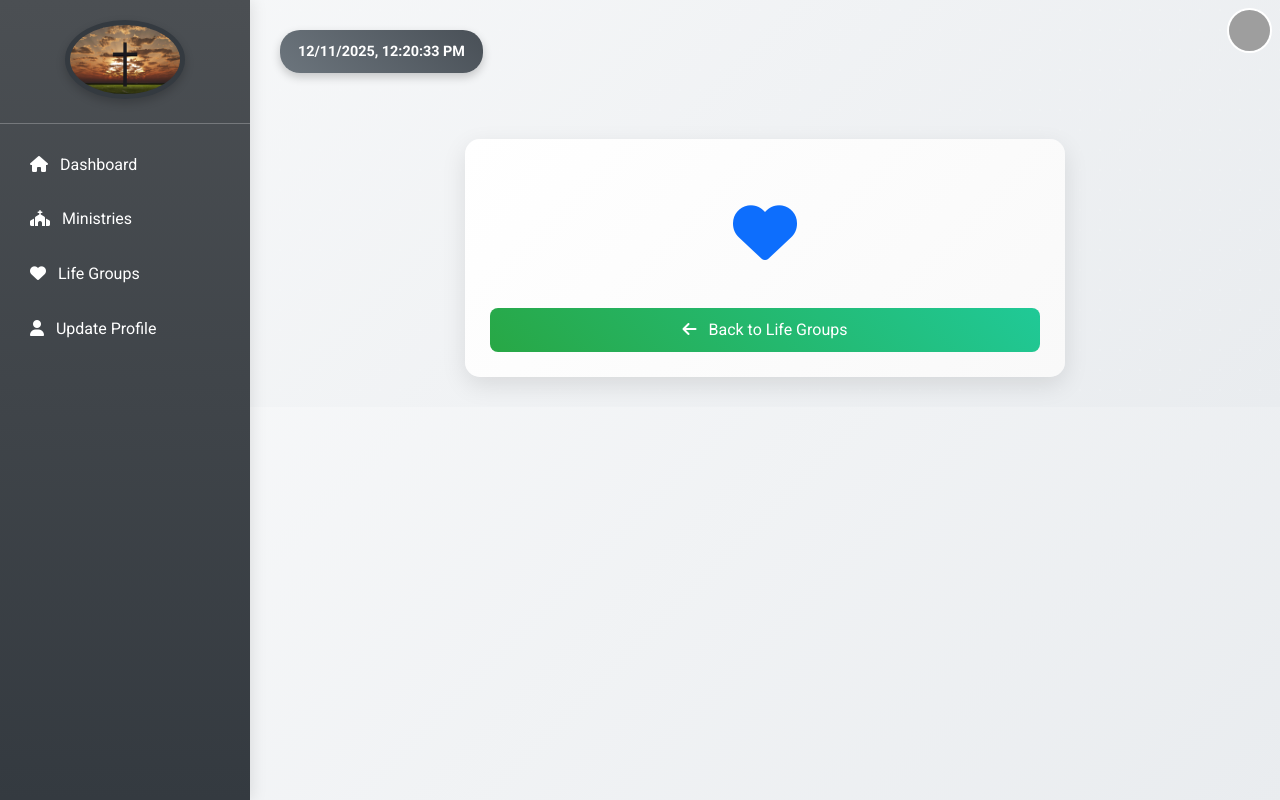
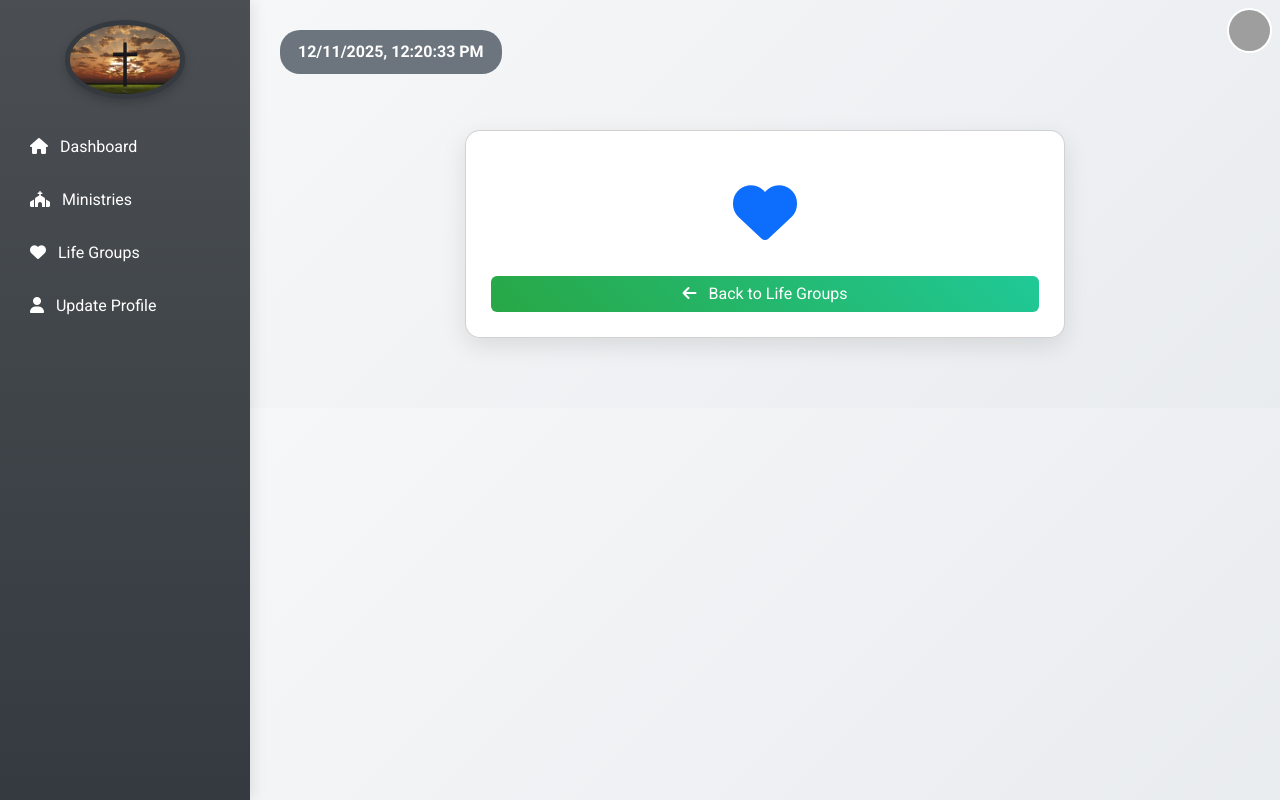
Before and after one commit to Zoraller/Church-Management, a Flask app: template templates/user_view_lifegroup.html in a window 1280 px wide. Run offline with Flask 3, Linux system fonts and the light colour scheme; the template is opened without the code that fills it, so the values that code supplies are empty; grey boxes are pictures that could not be loaded.

Commit message:
Update user_view_lifegroup.html

```diff
--- a/templates/user_view_lifegroup.html
+++ b/templates/user_view_lifegroup.html
@@ -5,17 +5,19 @@
     <meta name="viewport" content="width=device-width, initial-scale=1.0">
     <meta name="description" content="View details about {{ lifegroup.lifegroup_name }}.">
     <title>{{ lifegroup.lifegroup_name }}</title>
+
+    <!-- Bootstrap + Icons + Fonts -->
     <link href="https://cdn.jsdelivr.net/npm/bootstrap@5.3.3/dist/css/bootstrap.min.css" rel="stylesheet">
     <link rel="stylesheet" href="https://cdnjs.cloudflare.com/ajax/libs/font-awesome/6.4.0/css/all.min.css">
     <link href="https://fonts.googleapis.com/css2?family=Roboto:wght@300;400;500;700&display=swap" rel="stylesheet">
-    <link rel="icon" href="{{ url_for('static', filename='images/favicon.ico') }}" type="image/x-icon"> <!-- Add a favicon if available -->
+
     <style>
         body {
             background: linear-gradient(135deg, #f8f9fa 0%, #e9ecef 100%);
             font-family: 'Roboto', sans-serif;
-            color: #333;
-            line-height: 1.6;
         }
+
+        /* ================= SIDEBAR ================= */
         .sidebar {
             height: 100vh;
             background: linear-gradient(180deg, #4b4f53 0%, #343a40 100%);
@@ -24,215 +26,197 @@
             width: 250px;
             padding-top: 20px;
             box-shadow: 2px 0 15px rgba(0,0,0,0.1);
-            z-index: 1000;
+            z-index: 1050;
+            transition: transform 0.3s ease;
         }
+
         .sidebar a {
+            padding: 12px 20px;
+            margin: 5px 10px;
+            border-radius: 8px;
+            display: block;
             color: white;
-            display: block;
-            padding: 12px 20px;
             text-decoration: none;
             transition: all 0.3s ease;
-            border-radius: 8px;
-            margin: 5px 10px;
         }
-        .sidebar a:hover {
-            background: rgba(255,255,255,0.2);
-            transform: translateX(5px);
-        }
+        .sidebar a:hover { background: rgba(255,255,255,0.2); transform: translateX(5px); }
+
         .sidebar-logo {
-            max-width: 120px;
+            width: 120px;
             border-radius: 50%;
             padding: 5px;
             background: #343a40;
             box-shadow: 0 4px 10px rgba(0,0,0,0.2);
         }
+
+        /* ================= MAIN CONTENT ================= */
         .main-content {
             margin-left: 250px;
             padding: 30px;
-            background-image: radial-gradient(circle, rgba(255,255,255,0.1) 1px, transparent 1px);
-            background-size: 20px 20px;
         }
+
         .time-card {
             display: inline-block;
             padding: 10px 18px;
-            font-size: 0.9rem;
+            background: #6c757d;
+            color: white;
+            border-radius: 20px;
             font-weight: 600;
-            color: #ffffff;
-            background: linear-gradient(45deg, #6c757d, #495057);
-            border-radius: 20px;
-            box-shadow: 0 4px 10px rgba(0,0,0,0.2);
         }
+
         .card {
-            border: none;
             border-radius: 15px;
+            padding: 25px;
             box-shadow: 0 8px 25px rgba(0,0,0,0.1);
-            background: linear-gradient(135deg, #ffffff 0%, #f9f9f9 100%);
-            padding: 25px;
-            transition: transform 0.3s ease;
-            margin-top: 50px;
+            background: #fff;
             max-width: 600px;
-            margin-left: auto;
-            margin-right: auto;
+            margin: 40px auto;
         }
-        .card:hover {
-            transform: translateY(-5px);
-        }
+
         .card img {
             border-radius: 10px;
             max-height: 300px;
+            width: 100%;
             object-fit: cover;
-            width: 100%;
             margin-bottom: 20px;
-            box-shadow: 0 4px 10px rgba(0,0,0,0.1);
         }
+
         .btn-secondary {
             background: linear-gradient(45deg, #28a745, #20c997);
             border: none;
-            color: white;
-            transition: all 0.3s ease;
-            padding: 10px 20px;
-            border-radius: 8px;
         }
-        .btn-secondary:hover {
-            background: linear-gradient(45deg, #20c997, #17a2b8);
-            transform: translateY(-2px);
-            box-shadow: 0 4px 10px rgba(0,0,0,0.2);
+
+        /* ================= MOBILE ================= */
+        .hamburger {
+            display: none;
+            font-size: 1.7rem;
+            cursor: pointer;
+            color: #343a40;
         }
-        h4 {
-            color: #4b4f53;
-            font-weight: 700;
-            margin-bottom: 20px;
+
+        @media (max-width: 768px) {
+            .hamburger { display: inline-block; }
+
+            .sidebar {
+                transform: translateX(-100%);
+                position: fixed;
+                top: 0;
+                left: 0;
             }
-        p {
-            font-size: 1.1rem;
-            color: #555;
-        }
-        .profile-icon {
-            width: 45px;
-            height: 45px;
-            border-radius: 50%;
-            cursor: pointer;
-            transition: transform 0.3s ease;
-            border: 2px solid #ffffff;
-        }
-        .profile-icon:hover {
-            transform: scale(1.1);
-        }
-        @media (max-width: 768px) {
-            .sidebar {
-                width: 100%;
-                height: auto;
-                position: relative;
-            }
+            .sidebar.show { transform: translateX(0); }
+
             .main-content {
                 margin-left: 0;
             }
-            .card {
-                padding: 20px;
-                margin-top: 30px;
         }
-            .card img {
-                max-height: 200px;
+
+        /* BACKDROP */
+        .backdrop {
+            position: fixed;
+            top: 0; left: 0;
+            width: 100%; height: 100%;
+            background: rgba(0,0,0,0.5);
+            z-index: 1040;
+            opacity: 0;
+            visibility: hidden;
+            transition: 0.3s ease;
         }
-        }
-        .hamburger {
-    display: none;
-    cursor: pointer;
-    font-size: 1.5rem;
-}
-@media (max-width:768px) {
-    .hamburger { display: inline-block; }
-    .sidebar { transform: translateX(-100%); position: fixed; top:0; left:0; height:100vh; z-index:1050; }
-    .sidebar.show { transform: translateX(0); }
-    .main-content { margin-left:0; }
-}
-/* Backdrop */
-.backdrop {
-    position: fixed; top:0; left:0; width:100%; height:100%;
-    background: rgba(0,0,0,0.5); z-index:1040;
-    opacity:0; visibility:hidden; transition:0.3s;
-}
-.backdrop.show { opacity:1; visibility:visible; }
+        .backdrop.show { opacity: 1; visibility: visible; }
     </style>
 </head>
+
 <body>
 
+<!-- Backdrop -->
 <div class="backdrop" id="backdrop"></div>
 
-<!-- Mobile Hamburger -->
+<!-- MOBILE HAMBURGER -->
 <div class="d-md-none p-3">
-    <span class="hamburger" id="hamburger"><i class="fa-solid fa-bars fa-lg"></i></span>
+    <span class="hamburger" id="hamburger"><i class="fa-solid fa-bars"></i></span>
 </div>
 
-    <div class="sidebar">
+<!-- ================= SIDEBAR ================= -->
+<div class="sidebar" id="sidebar">
     <div class="text-center mb-4">
-            <img src="{{ url_for('static', filename='images/cross-background.jpg') }}" class="sidebar-logo" alt="Church Logo">
+        <img src="{{ url_for('static', filename='images/cross-background.jpg') }}" class="sidebar-logo">
     </div>
-        <hr>
+
     <a href="{{ url_for('user_dashboard') }}"><i class="fa-solid fa-house me-2"></i> Dashboard</a>
     <a href="{{ url_for('all_ministries') }}"><i class="fa-solid fa-church me-2"></i> Ministries</a>
     <a href="{{ url_for('all_lifegroups') }}"><i class="fa-solid fa-heart me-2"></i> Life Groups</a>
     <a href="{{ url_for('update_profile') }}"><i class="fa-solid fa-user me-2"></i> Update Profile</a>
 </div>
 
+<!-- ================= MAIN CONTENT ================= -->
 <div class="main-content">
     <div id="datetime" class="time-card mb-3"></div>
+
     <div class="card">
-            <h4>{{ lifegroup.lifegroup_name }}</h4>
-            <p>{{ lifegroup.description }}</p>
+        <h4 class="text-center">{{ lifegroup.lifegroup_name }}</h4>
+        <p class="text-center">{{ lifegroup.description }}</p>
+
         {% if lifegroup.picture %}
-                <img src="{{ url_for('uploaded_file', filename=lifegroup.picture) }}" class="img-fluid" alt="Life Group Picture" onerror="this.src='{{ url_for('static', filename='images/default-lifegroup.png') }}'">
+            <img src="{{ url_for('uploaded_file', filename=lifegroup.picture) }}"
+                 onerror="this.src='{{ url_for('static', filename='images/default-lifegroup.png') }}'">
         {% else %}
-                <i class="fa-solid fa-heart fa-4x text-primary" style="display: block; text-align: center; margin-bottom: 20px;"></i>
+            <i class="fa-solid fa-heart fa-4x text-primary d-block text-center mb-3"></i>
         {% endif %}
-            <a href="{{ url_for('all_lifegroups') }}" class="btn btn-secondary mt-4">
+
+        <a href="{{ url_for('all_lifegroups') }}" class="btn btn-secondary w-100 mt-3">
             <i class="fa-solid fa-arrow-left me-2"></i> Back to Life Groups
         </a>
     </div>
 </div>
 
-  <!-- Profile Dropdown -->
-<div class="dropdown position-fixed top-0 end-0 p-2" style="z-index: 1050;">
-    <a class="d-block" href="#" role="button" id="profileDropdown" data-bs-toggle="dropdown" aria-expanded="false">
-        <img src="{{ url_for('uploaded_file', filename=profile_pic) }}" class="profile-icon" onerror="this.src='{{ url_for('static', filename='images/default-profile.png') }}'">
+<!-- PROFILE DROPDOWN -->
+<div class="dropdown position-fixed top-0 end-0 p-2" style="z-index: 1500;">
+    <a href="#" id="profileDropdown" data-bs-toggle="dropdown">
+        <img src="{{ url_for('uploaded_file', filename=profile_pic) }}"
+             class="profile-icon"
+             style="width:45px;height:45px;border-radius:50%;border:2px solid #fff;"
+             onerror="this.src='{{ url_for('static', filename='images/default-profile.png') }}'">
     </a>
-    <ul class="dropdown-menu dropdown-menu-end shadow-sm" aria-labelledby="profileDropdown">
+    <ul class="dropdown-menu dropdown-menu-end shadow-sm">
         <li><a class="dropdown-item" href="{{ url_for('update_profile') }}"><i class="fa-solid fa-user me-2"></i> Update Profile</a></li>
         <li><a class="dropdown-item" href="{{ url_for('logout') }}"><i class="fa-solid fa-right-from-bracket me-2"></i> Logout</a></li>
     </ul>
 </div>
 
+<!-- ================= JS ================= -->
 <script>
 function updateDateTime() {
     const now = new Date();
-            const options = { month:'numeric', day:'numeric', year:'numeric', hour:'2-digit', minute:'2-digit', second:'2-digit' };
+    const options = {
+        month:'numeric', day:'numeric', year:'numeric',
+        hour:'2-digit', minute:'2-digit', second:'2-digit'
+    };
     document.getElementById('datetime').innerText = now.toLocaleDateString('en-US', options);
 }
 setInterval(updateDateTime, 1000);
 updateDateTime();
 
-        // Elements
+// Sidebar toggle
 const sidebar = document.getElementById("sidebar");
 const backdrop = document.getElementById("backdrop");
 const hamburger = document.getElementById("hamburger");
 
-// Toggle sidebar
 function toggleSidebar() {
     sidebar.classList.toggle("show");
     backdrop.classList.toggle("show");
 }
 
-// Event listeners
 hamburger.addEventListener("click", toggleSidebar);
 backdrop.addEventListener("click", toggleSidebar);
 
-// Close sidebar on link click (mobile)
+// Close sidebar after clicking a link on mobile
 sidebar.querySelectorAll("a").forEach(link => {
     link.addEventListener("click", () => {
-        if(window.innerWidth <= 768) toggleSidebar();
+        if (window.innerWidth <= 768) toggleSidebar();
     });
 });
 </script>
+
 <script src="https://cdn.jsdelivr.net/npm/bootstrap@5.3.3/dist/js/bootstrap.bundle.min.js"></script>
+
 </body>
 </html>
```
Lines whose indentation alone changed are shown as unchanged.
